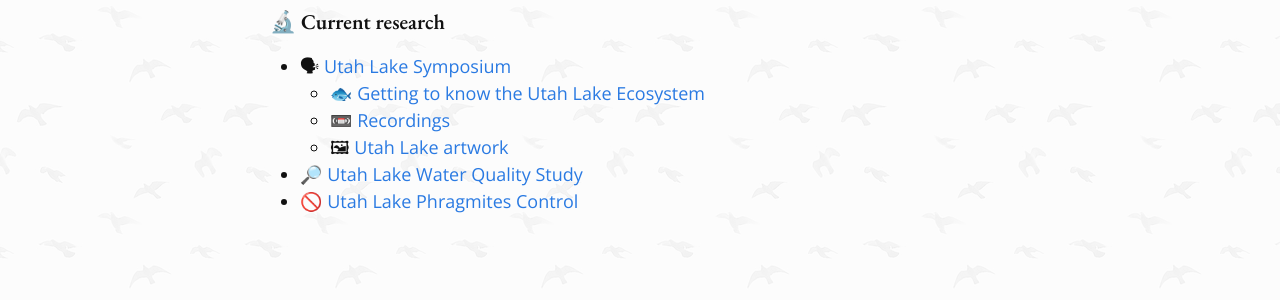
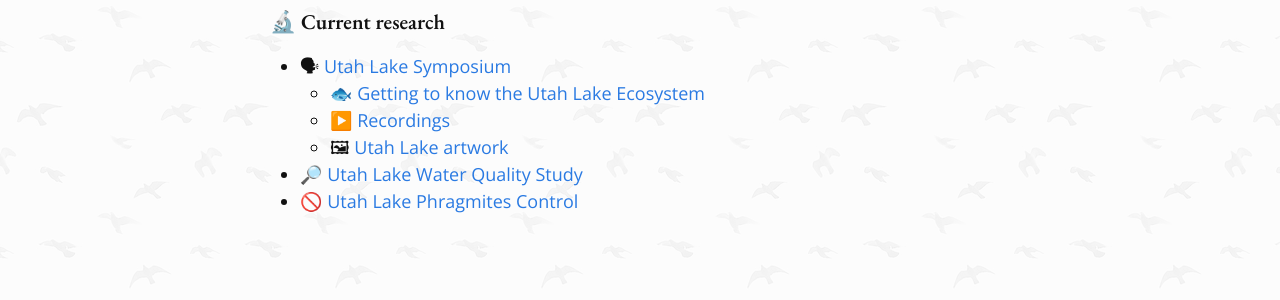
Before and after one commit to conserveutahlake/website, a Jekyll site: the page built from index.markdown, in a window 1280 px wide. Shown: the part 463-763 px from the top of the page. Built offline with Jekyll 4.4.1, drawn with Linux system fonts in a browser that asks for light colours.

```diff
--- a/index.markdown
+++ b/index.markdown
@@ -20,7 +20,7 @@ Find the latest news and research about Utah Lake and then share with others.
 ### 🔬 Current research
 - 🗣 [Utah Lake Symposium](https://pws.byu.edu/utah-lake)
   - 🐟 [Getting to know the Utah Lake Ecosystem](https://pws.byu.edu/utah-lake/about-utah-lake)
-  - 📼 [Recordings](https://pws.byu.edu/utah-lake/recorded-**sessions**)
+  - ▶️ [Recordings](https://pws.byu.edu/utah-lake/recorded-**sessions**)
   - 🖼 [Utah Lake artwork](https://pws.byu.edu/utah-lake/artwork-and-multimedia-competition)
 - 🔎 [Utah Lake Water Quality Study](https://deq.utah.gov/water-quality/utah-lake-water-quality-study)
 - 🚫 [Utah Lake Phragmites Control](https://storymaps.arcgis.com/stories/4ba238d169f043f89e1eec1c37d066cd)
```
